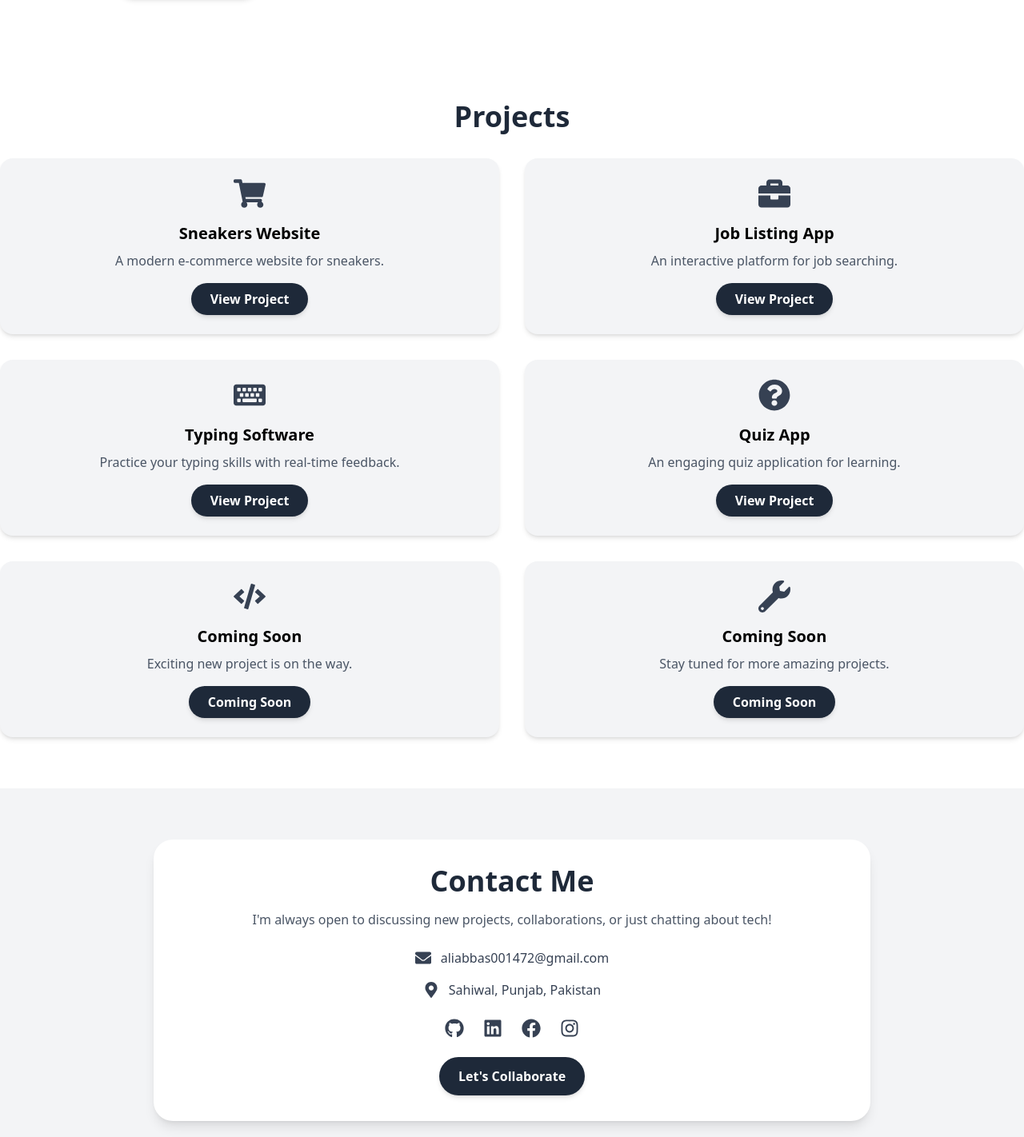
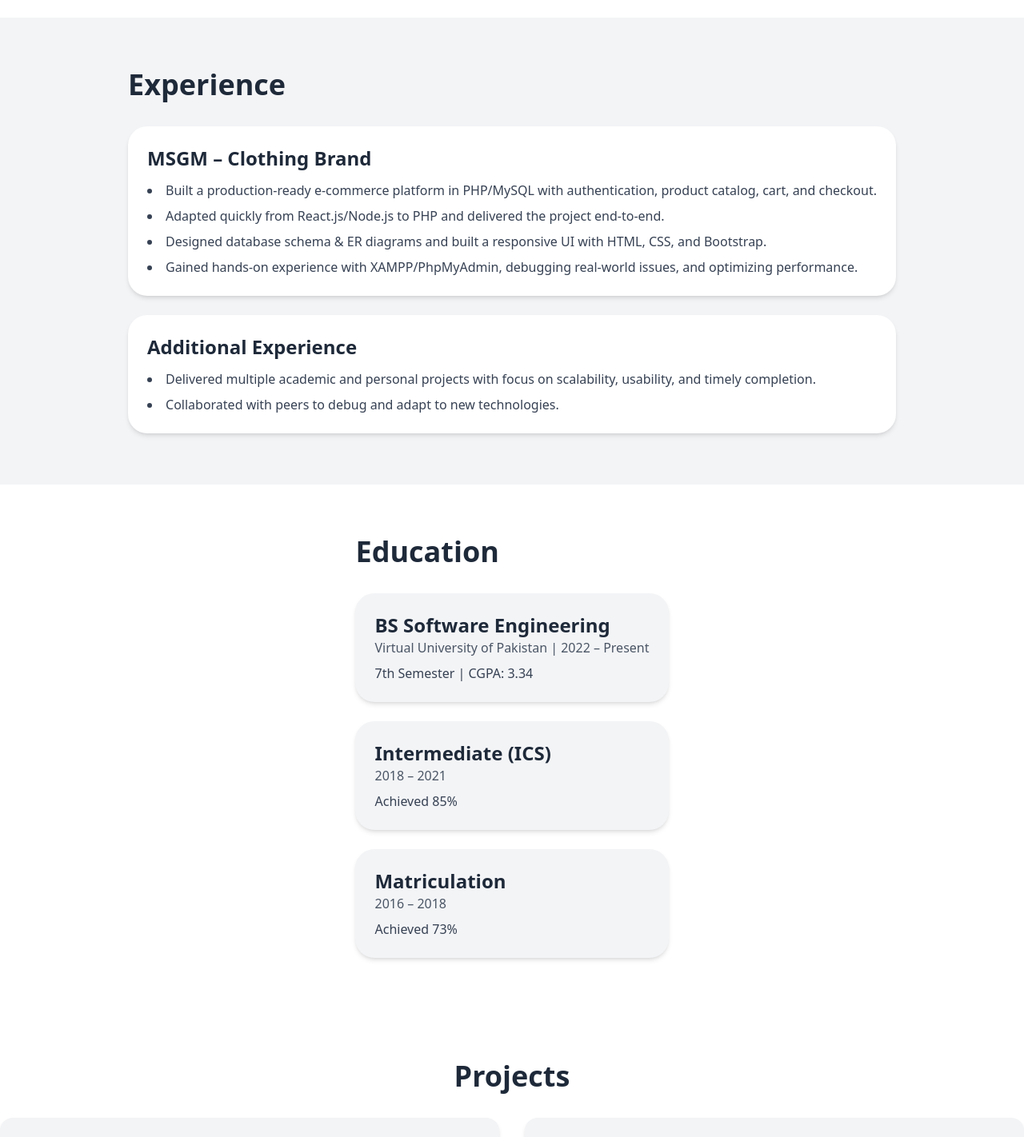
Before and after one commit to aliabbas0014/portfolio, a React (Vite) app: page / in a window 1280 px wide. Shown: the part 1342-2764 px from the top of the page at 80% size. Built offline with nearby package versions, Linux system fonts and the light colour scheme.

Commit message:
Updated portfolio with new fonts and improvements

```diff
--- a/src/App.jsx
+++ b/src/App.jsx
@@ -5,6 +5,8 @@ import About from './components/About'
 import Projects from './components/Projects'
 import Contact from './components/Contact'
 import Footer from './components/Footer'
+import Education from './components/Education'
+import Experience from './components/Experience'
 import './App.css';
 
 function App() {
@@ -13,6 +15,8 @@ function App() {
       <Navbar />  {/* Add Navbar Here */}
       <Hero />
       <About />
+      <Experience />   {/* New Section */}
+      <Education />    {/* New Section */}
       <Projects />
       <Contact />
       <Footer />
--- a/src/components/About.jsx
+++ b/src/components/About.jsx
@@ -8,7 +8,6 @@ const About = () => {
 
         {/* About Me */}
         <div className="mt-6">
-          <h3 className="text-2xl font-semibold text-gray-800">About Me</h3>
           <p className="text-gray-700 mt-2">
             I'm a <span className="font-medium">Full-Stack Developer</span> with 2 years of coding experience.
             I specialize in building scalable and user-friendly web applications using modern technologies across both
--- a/src/components/Contact.jsx
+++ b/src/components/Contact.jsx
@@ -28,12 +28,6 @@ const Contact = () => {
           <a href="https://www.linkedin.com/in/ali-abbas-701984344" target="_blank" rel="noopener noreferrer" className="text-gray-700 hover:text-gray-900 text-2xl">
             <FaLinkedin />
           </a>
-          <a href="https://www.facebook.com/share/1ESeFW1dnD/" target="_blank" rel="noopener noreferrer" className="text-gray-700 hover:text-gray-900 text-2xl">
-            <FaFacebook />
-          </a>
-          <a href="https://www.instagram.com/aliabbas001472" target="_blank" rel="noopener noreferrer" className="text-gray-700 hover:text-gray-900 text-2xl">
-            <FaInstagram />
-          </a>
         </div>
 
         {/* Contact Button */}
--- /dev/null
+++ b/src/components/Education.jsx
@@ -0,0 +1,50 @@
+// Education.jsx
+import React from "react";
+
+const Education = () => {
+  return (
+    <section
+      id="education"
+      className="py-16 bg-white flex justify-center items-center"
+    >
+      <div className="max-w-6xl px-6 md:px-12 lg:px-20">
+        <h2 className="text-4xl font-bold text-gray-800 mb-8 text-center md:text-left">
+          Education
+        </h2>
+
+        <div className="space-y-6">
+          {/* BS Software Engineering */}
+          <div className="bg-gray-100 p-6 rounded-3xl shadow-md transform transition duration-500 ease-in-out hover:scale-101 hover:shadow-xl">
+            <h3 className="text-2xl font-semibold text-gray-800">
+              BS Software Engineering
+            </h3>
+            <p className="text-gray-600">
+              Virtual University of Pakistan | 2022 – Present
+            </p>
+            <p className="text-gray-700 mt-2">7th Semester | CGPA: 3.34</p>
+          </div>
+
+          {/* Intermediate */}
+          <div className="bg-gray-100 p-6 rounded-3xl shadow-md transform transition duration-500 ease-in-out hover:scale-101 hover:shadow-xl">
+            <h3 className="text-2xl font-semibold text-gray-800">
+              Intermediate (ICS)
+            </h3>
+            <p className="text-gray-600">2018 – 2021</p>
+            <p className="text-gray-700 mt-2">Achieved 85%</p>
+          </div>
+
+          {/* Matriculation */}
+          <div className="bg-gray-100 p-6 rounded-3xl shadow-md transform transition duration-500 ease-in-out hover:scale-101 hover:shadow-xl">
+            <h3 className="text-2xl font-semibold text-gray-800">
+              Matriculation
+            </h3>
+            <p className="text-gray-600">2016 – 2018</p>
+            <p className="text-gray-700 mt-2">Achieved 73%</p>
+          </div>
+        </div>
+      </div>
+    </section>
+  );
+};
+
+export default Education;
--- /dev/null
+++ b/src/components/Experience.jsx
@@ -0,0 +1,36 @@
+// Experience.jsx
+import React from "react";
+
+const Experience = () => {
+  return (
+    <section id="experience" className="py-16 bg-gray-100 flex justify-center items-center">
+      <div className="max-w-6xl px-6 md:px-12 lg:px-20">
+        <h2 className="text-4xl font-bold text-gray-800 mb-8 text-center md:text-left">
+          Experience
+        </h2>
+
+        {/* MSGM – CLOTHING BRAND */}
+        <div className="bg-white p-6 rounded-3xl shadow-md hover:shadow-lg transition mb-6">
+          <h3 className="text-2xl font-semibold text-gray-800">MSGM – Clothing Brand</h3>
+          <ul className="list-disc list-inside text-gray-700 mt-3 space-y-2">
+            <li>Built a production-ready e-commerce platform in PHP/MySQL with authentication, product catalog, cart, and checkout.</li>
+            <li>Adapted quickly from React.js/Node.js to PHP and delivered the project end-to-end.</li>
+            <li>Designed database schema & ER diagrams and built a responsive UI with HTML, CSS, and Bootstrap.</li>
+            <li>Gained hands-on experience with XAMPP/PhpMyAdmin, debugging real-world issues, and optimizing performance.</li>
+          </ul>
+        </div>
+
+        {/* Additional Experience */}
+        <div className="bg-white p-6 rounded-3xl shadow-md hover:shadow-lg transition">
+          <h3 className="text-2xl font-semibold text-gray-800">Additional Experience</h3>
+          <ul className="list-disc list-inside text-gray-700 mt-3 space-y-2">
+            <li>Delivered multiple academic and personal projects with focus on scalability, usability, and timely completion.</li>
+            <li>Collaborated with peers to debug and adapt to new technologies.</li>
+          </ul>
+        </div>
+      </div>
+    </section>
+  );
+};
+
+export default Experience;
--- a/src/components/Footer.jsx
+++ b/src/components/Footer.jsx
@@ -15,7 +15,7 @@ const Footer = () => {
           </div>
 
           <nav>
-            <ul className="flex flex-col md:flex-row gap-4 py-5">
+            <ul className="flex flex-col md:flex-row gap-4 py-5 lg:py-8">
               <li><a href="#home" className="hover:text-gray-400">Home</a></li>
               <li><a href="#about" className="hover:text-gray-400">About</a></li>
               <li><a href="#projects" className="hover:text-gray-400">Projects</a></li>
@@ -24,18 +24,12 @@ const Footer = () => {
           </nav>
 
           {/* Social Media Links */}
-          <div className="flex gap-4 text-xl">
+          <div className="flex gap-4 text-xl lg:py-8">
             <a href="https://github.com/aliabbas0014" target="_blank" rel="noopener noreferrer" className="hover:text-gray-400">
               <FaGithub />
             </a>
             <a href="https://www.linkedin.com/in/ali-abbas-701984344" target="_blank" rel="noopener noreferrer" className="hover:text-gray-400">
               <FaLinkedin />
-            </a>
-            <a href="https://www.facebook.com/share/1ESeFW1dnD/" target="_blank" rel="noopener noreferrer" className="hover:text-gray-400">
-              <FaFacebook />
-            </a>
-            <a href="https://www.instagram.com/aliabbas001472/" target="_blank" rel="noopener noreferrer" className="hover:text-gray-400">
-              <FaInstagram />
             </a>
           </div>
         </div>
--- a/src/components/Hero.jsx
+++ b/src/components/Hero.jsx
@@ -3,7 +3,7 @@ import React from "react";
 const Hero = () => {
   return (
     <section id="home" className="h-screen flex justify-center items-center bg-white">
-      <div className="bg-gray-100 w-full max-w-6xl p-8 rounded-3xl flex flex-col md:flex-row items-center gap-6 h-[500px] md:h-[400px] lg:h-[450px] transition-transform duration-500 hover:scale-101 shadow-xl lg:px-16 py-">
+      <div className="bg-gray-100 w-full max-w-6xl p-8 rounded-3xl flex flex-col md:flex-row items-center gap-6 h-[530px] md:h-[400px] lg:h-[450px] transition-transform duration-500 hover:scale-101 shadow-xl lg:px-16 lg:mt-10">
 
 
         {/* Left Side (Text) */}
@@ -19,18 +19,18 @@ const Hero = () => {
             Passionate about building modern web applications with both front-end and back-end technologies.
           </p>
           <a
-            href="https://drive.google.com/file/d/1pNuMu1vE1rN2YJlA2YafEhK2agRrmGfS/view?usp=drive_link"
+            href="https://drive.google.com/file/d/1uPKDa_bc4pnZjwUPNS9PrqmQk7s5BXa-/view?usp=drive_link"
             target="_blank"
             rel="noopener noreferrer"
           >
-            <button className="mt-6 px-6 py-3 bg-gray-800 text-white font-bold rounded-full shadow-md hover:bg-gray-900 transition">
+            <button className="mt-6 px-6 py-3 bg-gray-800 text-white font-bold rounded-full shadow-md hover:bg-gray-900 transition ">
               Download CV
             </button>
           </a>
         </div>
 
         <div className="relative flex-1 flex justify-center">
-  <div className="w-40 h-40 md:w-40 md:h-40 lg:w-65 lg:h-65 rounded-full p-1 bg-gradient-to-tr from-black-900 via-red-800 to-gray-900 shadow-lg ">
+  <div className="w-40 h-40 md:w-40 md:h-40 lg:w-65 lg:h-65 rounded-full p-1 bg-gradient-to-tr from-black-900 via-red-800 to-gray-900 shadow-lg">
     <img
       src="/portfolio/images/my.jpg"
       alt="Ali Abbas"
--- a/src/components/Navbar.jsx
+++ b/src/components/Navbar.jsx
@@ -37,7 +37,7 @@ const Navbar = () => {
     <nav className="fixed top-0 w-full bg-white shadow-md p-4 z-50">
       <div className="max-w-6xl mx-auto flex justify-between items-center">
         {/* Logo */}
-        <div className="text-2xl font-bold text-gray-800">MyPortfolio</div>
+        <div className="text-2xl font-bold text-gray-800 ">Portfolio</div>
 
         {/* Desktop Menu */}
         <ul className="hidden md:flex space-x-6">
--- a/src/components/Projects.jsx
+++ b/src/components/Projects.jsx
@@ -1,7 +1,13 @@
 import React from "react";
-import { FaShoppingCart, FaBriefcase, FaKeyboard, FaQuestionCircle, FaCode, FaWrench } from "react-icons/fa";
+import { FaShoppingCart, FaBriefcase, FaKeyboard, FaQuestionCircle, FaCode, FaWrench, FaTshirt } from "react-icons/fa";
 
 const projects = [
+   {
+    title: "MSGM Clothing Brand",
+    description: "A fully functional clothing e-commerce website with authentication, product catalog, cart, and checkout system.",
+    icon: <FaTshirt size={40} className="text-gray-700" />,
+    link: "https://msgmclothing.infinityfreeapp.com/?i=2",
+  },
   {
     title: "Sneakers Website",
     description: "A modern e-commerce website for sneakers.",
@@ -28,17 +34,12 @@ const projects = [
   },
   {
     title: "Coming Soon",
-    description: "Exciting new project is on the way.",
-    icon: <FaCode size={40} className="text-gray-700" />,
-    link: "#",
-  },
-  {
-    title: "Coming Soon",
     description: "Stay tuned for more amazing projects.",
     icon: <FaWrench size={40} className="text-gray-700" />,
     link: "#",
   },
 ];
+
 
 const Projects = () => {
   return (
```
